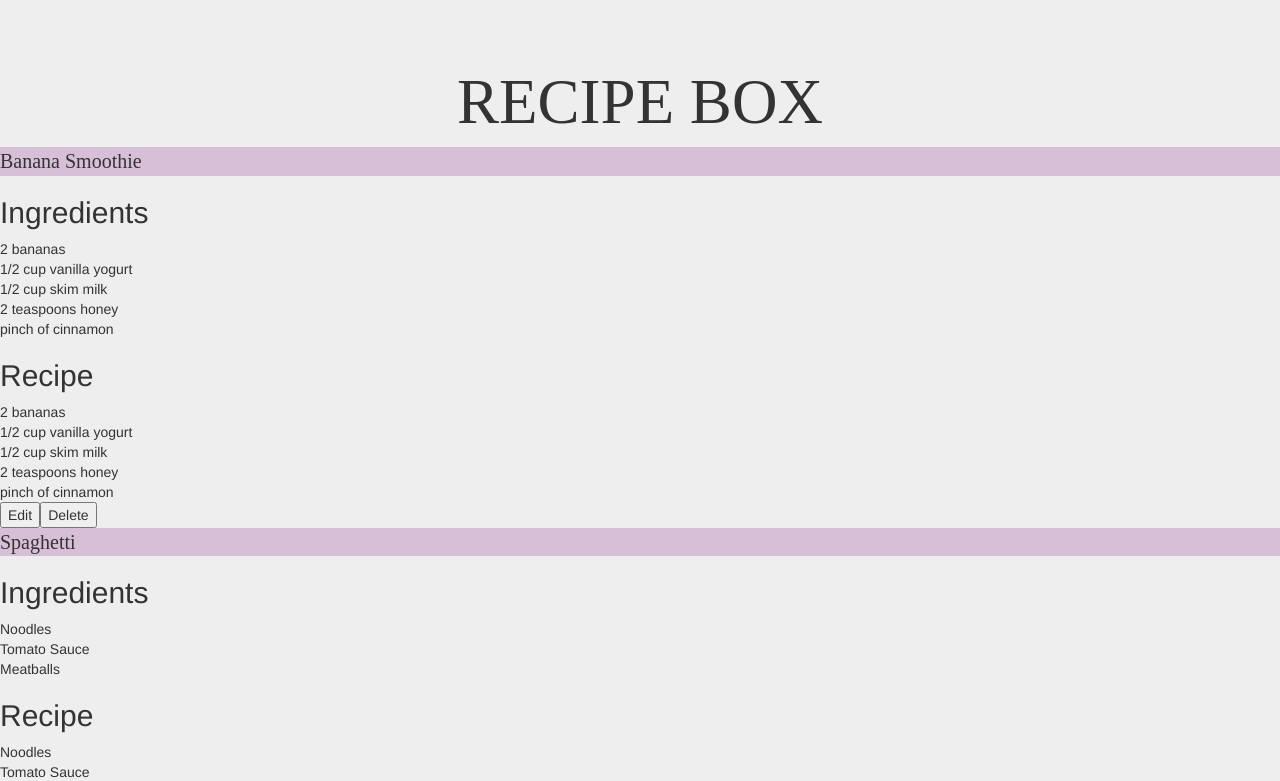
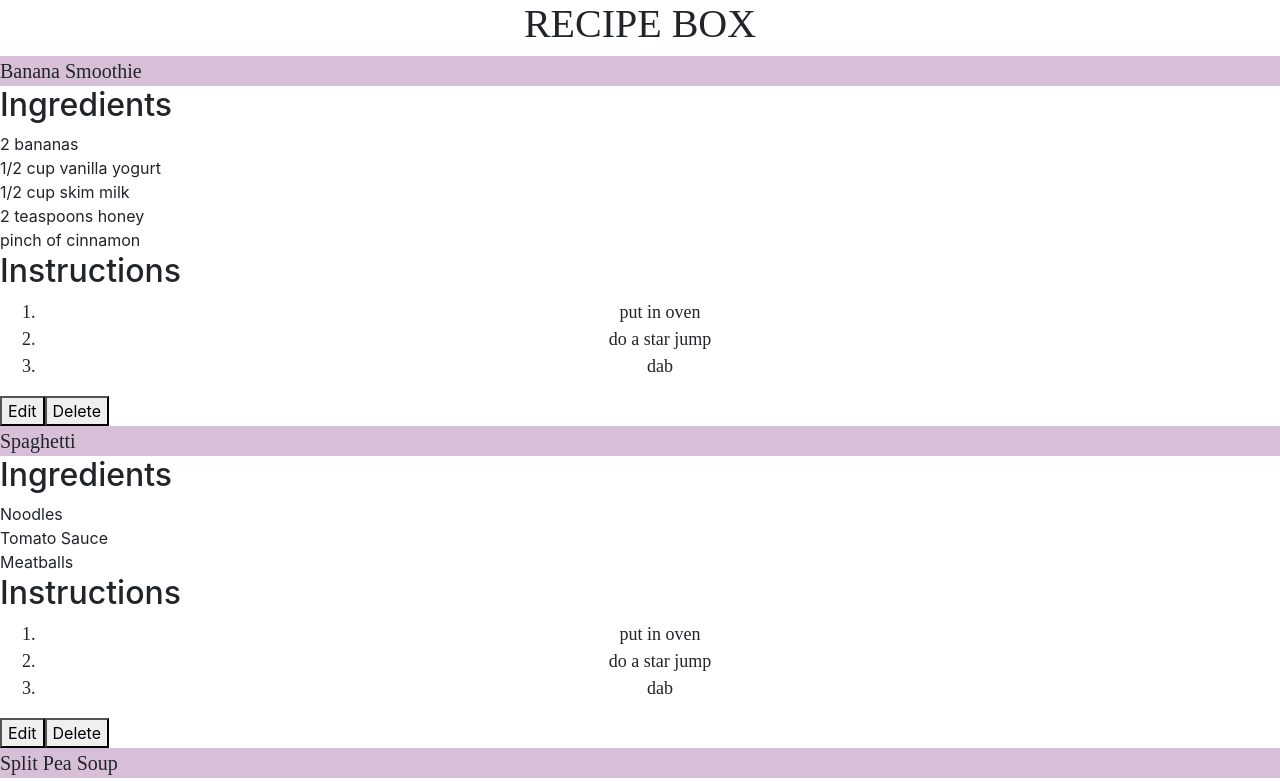
Before and after one commit to Sanins/recipe-box, a React (Create React App) app: page / in a window 1280 px wide. Shown: the top 781 px of the page. Built offline with nearby package versions, Linux system fonts and the light colour scheme; a web font is replaced by a local one.

Commit message:
add the latest version of bootstrap

```diff
--- a/package.json
+++ b/package.json
@@ -5,11 +5,10 @@
   "dependencies": {
     "@types/jest": "24.0.12",
     "@types/node": "12.0.0",
-    "@types/react-bootstrap": "^0.32.17",
     "@types/react-dom": "16.8.4",
     "node-sass": "^4.12.0",
     "react": "^16.8.6",
-    "react-bootstrap": "^0.32.4",
+    "react-bootstrap": "^1.0.0-beta.8",
     "react-dom": "^16.8.6",
     "react-scripts": "3.0.1",
     "typescript": "3.4.5"
--- a/public/index.html
+++ b/public/index.html
@@ -7,7 +7,7 @@
     <meta name="description" content="This is a Free Code Camp Project called Recipe Box">
     <meta name="keywords" content="HTML, CSS, JAVASCRIPT, REACTJS">
     <meta name="author" content="Your Name">
-    <link rel="stylesheet" href="https://maxcdn.bootstrapcdn.com/bootstrap/3.3.7/css/bootstrap.min.css" integrity="sha384-BVYiiSIFeK1dGmJRAkycuHAHRg32OmUcww7on3RYdg4Va+PmSTsz/K68vbdEjh4u" crossorigin="anonymous">
+    <link rel="stylesheet" href="https://stackpath.bootstrapcdn.com/bootstrap/4.3.1/css/bootstrap.min.css" integrity="sha384-ggOyR0iXCbMQv3Xipma34MD+dH/1fQ784/j6cY/iJTQUOhcWr7x9JvoRxT2MZw1T" crossorigin="anonymous">
     <link href="https://fonts.googleapis.com/css?family=Mina" rel="stylesheet">
   </head>
   <body>
--- a/src/Recipe.scss
+++ b/src/Recipe.scss
@@ -0,0 +1,3 @@
+.recipe__numeric-list {
+    list-style-type: decimal;
+}
--- a/src/Recipe.tsx
+++ b/src/Recipe.tsx
@@ -7,6 +7,7 @@ interface RecipeState {
 	recipes: [{
     name: string;
     ingredients: string[];
+    instructions: string[];
   }];
   showAdd: boolean;
   showEdit: boolean;
@@ -20,6 +21,7 @@ export class Recipe extends React.Component<any, RecipeState> {
 			recipes: [{
         name: '',
         ingredients: [''],
+        instructions: [''],
       }],
       showAdd: false,
       showEdit: false,
@@ -33,19 +35,22 @@ export class Recipe extends React.Component<any, RecipeState> {
     this.deleteRecipe = this.deleteRecipe.bind(this);
   }
 
-  componentDidMount() {//load the local storage data after the component renders
+  componentDidMount() {
     var recipes = (typeof localStorage["recipes"] !== "undefined") ? JSON.parse(localStorage.getItem('recipes') || '{}') : [
       {
         name: "Banana Smoothie",
-        ingredients: ["2 bananas", "1/2 cup vanilla yogurt", "1/2 cup skim milk", "2 teaspoons honey", "pinch of cinnamon"]
+        ingredients: ["2 bananas", "1/2 cup vanilla yogurt", "1/2 cup skim milk", "2 teaspoons honey", "pinch of cinnamon"],
+        instructions: ["put in oven", "do a star jump", "dab"]
       },
       {
         name: "Spaghetti",
-        ingredients: ["Noodles", "Tomato Sauce", "Meatballs"]
+        ingredients: ["Noodles", "Tomato Sauce", "Meatballs"],
+        instructions: ["put in oven", "do a star jump", "dab"]
       },
       {
         name: "Split Pea Soup",
-        ingredients: ["1 pound split peas", "1 onion", "6 carrots", "4 ounces of ham"]
+        ingredients: ["1 pound split peas", "1 onion", "6 carrots", "4 ounces of ham"],
+        instructions: ["put in oven", "do a star jump", "dab"]
       }
     ];
     this.setState({recipes: recipes});
@@ -59,7 +64,7 @@ export class Recipe extends React.Component<any, RecipeState> {
     this.setState({showEdit: !this.state.showEdit, currentlyEditing: index});
   }
 
-  addRecipe(recipe: {name: string; ingredients: string[]}) {
+  addRecipe(recipe: {name: string; ingredients: string[]; instructions:string[]}) {
     let recipes = this.state.recipes;
     recipes.push(recipe);
     localStorage.setItem('recipes', JSON.stringify(recipes));
@@ -67,15 +72,15 @@ export class Recipe extends React.Component<any, RecipeState> {
     this.showAddModal();
   }
 
-  editRecipe(newName: string, newIngredients: string[], currentlyEditing: number) {
+  editRecipe(newName: string, newIngredients: string[], newInstructions: string[], currentlyEditing: number) {
     let recipes = this.state.recipes;
-    recipes[currentlyEditing] = {name: newName, ingredients: newIngredients};
+    recipes[currentlyEditing] = {name: newName, ingredients: newIngredients, instructions: newInstructions};
     localStorage.setItem('recipes', JSON.stringify(recipes));
     this.setState({recipes: recipes});
     this.showEditModal(currentlyEditing);
   }
 
-  deleteRecipe(index:any) {//delete an existing recipe
+  deleteRecipe(index:any) {
     let recipes = this.state.recipes;
     recipes.splice(index, 1);
     localStorage.setItem('recipes', JSON.stringify(recipes));
@@ -86,7 +91,7 @@ export class Recipe extends React.Component<any, RecipeState> {
     const recipes = this.state.recipes;
     var currentlyEditing = this.state.currentlyEditing;
     return (
-      <div className="jumbotron">
+      <div className="">
         <h1>RECIPE BOX</h1>
           <div id="recipes">
             {this.state.recipes.map((recipe, index) => (
@@ -100,10 +105,14 @@ export class Recipe extends React.Component<any, RecipeState> {
                     {recipe.ingredients.map((ingredient, index) => (
                       <div key={index}>{ingredient}</div>
                     ))}
-                    <h2>Recipe</h2>
-                    {recipe.ingredients.map((ingredient, index) => (
-                      <div key={index}>{ingredient}</div>
-                    ))}
+                  </div>
+                  <div>
+                    <h2>Instructions</h2>
+                    <ul className="recipe">
+                      {recipe.instructions.map((instruction, index) => (
+                        <li className="recipe__numeric-list" key={index}>{instruction}</li>
+                      ))}
+                    </ul>
                   </div>
                   <div>
                     <button onClick={() => {this.showEditModal(index)}}>Edit</button>
--- a/src/components/AddRecipe.tsx
+++ b/src/components/AddRecipe.tsx
@@ -1,6 +1,6 @@
 //import the necessary files
 import React from 'react';
-import { Modal, ControlLabel, FormGroup, FormControl, Button } from 'react-bootstrap';
+import { Button, Modal, Form } from 'react-bootstrap';
 
 interface AddRecipeProps {
   onAdd: any;
@@ -11,13 +11,16 @@ interface AddRecipeProps {
 interface AddRecipeState {
   name: string;
   ingredients: string;
+  instructions: string;
+  // difficulty: string
 }
 
 export class AddRecipe extends React.Component<AddRecipeProps ,AddRecipeState> {
   constructor(props:any) {
     super(props);
-    this.state = {name: "", ingredients: ""};
+    this.state = {name: "", ingredients: "", instructions: ""};
 
+    this.handleRecipeInstructionsChange = this.handleRecipeInstructionsChange.bind(this);
     this.handleRecipeNameChange = this.handleRecipeNameChange.bind(this);
     this.handleRecipeIngredientsChange = this.handleRecipeIngredientsChange.bind(this);
     this.handleSubmit = this.handleSubmit.bind(this);
@@ -32,20 +35,25 @@ export class AddRecipe extends React.Component<AddRecipeProps ,AddRecipeState> {
     this.setState({ingredients: e.target.value});
   }
 
+  handleRecipeInstructionsChange(e: any) {
+    this.setState({instructions: e.target.value});
+  }
+
   handleSubmit(e: (any)) {
     e.preventDefault();
     const onAdd = this.props.onAdd;
     const regExp = /\s*,\s*/;
     var newName = this.state.name;
     var newIngredients = this.state.ingredients.split(regExp);
-    var newRecipe = {name: newName, ingredients: newIngredients};
+    var newItemInstructions = this.state.instructions.split(regExp);
+    var newRecipe = {name: newName, ingredients: newIngredients, instructions: newItemInstructions};
     onAdd(newRecipe);
-    this.setState({name: "", ingredients: ""});
+    this.setState({name: "", ingredients: "", instructions: ""});
   }
 
   handleCancel() {
     const onAddModal = this.props.onAddModal;
-    this.setState({name: "", ingredients: ""});
+    this.setState({name: "", ingredients: "", instructions: ""});
     onAddModal();
   }
 
@@ -57,22 +65,26 @@ export class AddRecipe extends React.Component<AddRecipeProps ,AddRecipeState> {
     const validRecipe = regex1.test(this.state.name) && regex2.test(this.state.ingredients) && regex3.test(this.state.ingredients);
 
     return(
-      <Modal show={onShow} onHide={this.handleCancel}>
+      <Modal centered size="lg" show={onShow} onHide={this.handleCancel}>
         <Modal.Header closeButton>
           <Modal.Title>New Recipe</Modal.Title>
         </Modal.Header>
         <Modal.Body>
-          <FormGroup controlId="formControlsName">
-            <ControlLabel>Recipe Name</ControlLabel>
-            <FormControl type="text" required onChange={this.handleRecipeNameChange} value={this.state.name} placeholder="Enter Name" />
-          </FormGroup>
-          <FormGroup controlId="formControlsIngredients">
-            <ControlLabel>Recipe Ingredients</ControlLabel>
-            <FormControl componentClass="textarea" type="text" required onChange={this.handleRecipeIngredientsChange} value={this.state.ingredients} placeholder="Enter Ingredients (separate by commas)" />
-          </FormGroup>
+          <Form.Group controlId="formControlsName">
+            <Form.Label>Recipe Name</Form.Label>
+            <Form.Control type="text" required onChange={this.handleRecipeNameChange} value={this.state.name} placeholder="Enter Name" />
+          </Form.Group>
+          <Form.Group controlId="formControlsIngredients">
+            <Form.Label>Recipe Ingredients</Form.Label>
+            <Form.Control as="textarea" type="text" required onChange={this.handleRecipeIngredientsChange} value={this.state.ingredients} placeholder="Enter Ingredients (separate by commas)" />
+          </Form.Group>
+          <Form.Group controlId="formControlsInscructions">
+            <Form.Label>Recipe instructions</Form.Label>
+            <Form.Control as="textarea" type="text" required onChange={this.handleRecipeInstructionsChange} value={this.state.instructions} placeholder="Enter instructions (separate by commas)" />
+          </Form.Group>
         </Modal.Body>
         <Modal.Footer>
-          <Button disabled={!validRecipe} bsStyle="success" onClick={this.handleSubmit}>Save Recipe</Button>
+          <Button disabled={!validRecipe} variant="success" onClick={this.handleSubmit}>Save Recipe</Button>
         </Modal.Footer>
       </Modal>
     );
--- a/src/components/EditRecipe.tsx
+++ b/src/components/EditRecipe.tsx
@@ -1,6 +1,6 @@
 //import the necessary files
 import React from 'react';
-import {Modal,ControlLabel,FormGroup,FormControl,Button} from 'react-bootstrap';
+import { Button, Modal, Form } from 'react-bootstrap';
 
 interface EditRecipeProps {
     onEdit: any;
@@ -10,21 +10,24 @@ interface EditRecipeProps {
     recipe: {
         name: string;
         ingredients: any;
+        instructions: any;
     }
   }
 
   interface EditRecipeState {
     name: string;
     ingredients: string;
+    instructions: string;
   }
 
 //create a class for displaying the modal for editing an existing recipe and export it
 export class EditRecipe extends React.Component<EditRecipeProps, EditRecipeState> {
   constructor(props:any) {//create a state to handle the recipe to be edited
     super(props);
-    this.state = {name: "", ingredients: ""};
+    this.state = {name: "", ingredients: "", instructions: ""};
     this.handleRecipeNameChange = this.handleRecipeNameChange.bind(this);
     this.handleRecipeIngredientsChange = this.handleRecipeIngredientsChange.bind(this);
+    this.handleRecipeInstructionsChange = this.handleRecipeInstructionsChange.bind(this);
     this.handleEdit = this.handleEdit.bind(this);
     this.handleCancel = this.handleCancel.bind(this);
   }
@@ -32,12 +35,14 @@ export class EditRecipe extends React.Component<EditRecipeProps, EditRecipeState
   static getDerivedStateFromProps(props:any, state:any) {//make the recipe prop a state
     const prevName = state.prevName;
     const prevIngredients = state.prevIngredients;
+    const prevInstructions = state.prevInstructions;
     const name = prevName !== props.recipe.name ? props.recipe.name : state.name;
     const ingredients = prevIngredients !== props.recipe.ingredients.join(",") ? props.recipe.ingredients.join(",") : state.ingredients;
-
+    const instructions = prevInstructions !== props.recipe.instructions.join(",") ? props.recipe.instructions.join(",") : state.instructions;
     return {
       prevName: props.recipe.name, name,
       prevIngredients: props.recipe.ingredients.join(","), ingredients,
+      prevInstructions: props.recipe.ingredients.join(","), instructions
     }
   }
 
@@ -49,6 +54,10 @@ export class EditRecipe extends React.Component<EditRecipeProps, EditRecipeState
     this.setState({ingredients: e.target.value});
   }
 
+  handleRecipeInstructionsChange(e:any) {//change the ingredients to reflect user input
+    this.setState({instructions: e.target.value});
+  }
+
   handleEdit(e:any) {//get the recipe data, manipulate it and call the function for editing an existing recipe
     e.preventDefault();
     const onEdit = this.props.onEdit;
@@ -56,12 +65,13 @@ export class EditRecipe extends React.Component<EditRecipeProps, EditRecipeState
     const regExp = /\s*,\s*/;
     var name = this.state.name;
     var ingredients = this.state.ingredients.split(regExp);
-    onEdit(name, ingredients, currentlyEditing);
+    var instructions = this.state.instructions.split(regExp);
+    onEdit(name, ingredients, instructions, currentlyEditing);
   }
 
   handleCancel() {
     const onEditModal = this.props.onEditModal;
-    this.setState({name: this.props.recipe.name, ingredients: this.props.recipe.ingredients.join(",")});
+    this.setState({name: this.props.recipe.name, ingredients: this.props.recipe.ingredients.join(","), instructions: this.props.recipe.instructions.join(",")});
     onEditModal();
   }
 
@@ -70,25 +80,29 @@ export class EditRecipe extends React.Component<EditRecipeProps, EditRecipeState
     var regex1 = /^\S/;
     var regex2 = /^[^,\s]/;
     var regex3 = /[^,\s]$/;
-    const validRecipe = regex1.test(this.state.name) && regex2.test(this.state.ingredients) && regex3.test(this.state.ingredients);
+    const validRecipe = regex1.test(this.state.name) && regex2.test(this.state.ingredients) && regex3.test(this.state.ingredients) && regex2.test(this.state.instructions) && regex3.test(this.state.instructions);;
 
     return(
-      <Modal show={onShow} onHide={this.handleCancel}>
+      <Modal centered size="lg" show={onShow} onHide={this.handleCancel}>
         <Modal.Header closeButton>
           <Modal.Title>Edit Recipe</Modal.Title>
         </Modal.Header>
         <Modal.Body>
-          <FormGroup controlId="formControlsName">
-            <ControlLabel>Recipe Name</ControlLabel>
-            <FormControl type="text" required onChange={this.handleRecipeNameChange} value={this.state.name} placeholder="Enter Name" />
-          </FormGroup>
-          <FormGroup controlId="formControlsIngredients">
-            <ControlLabel>Recipe Ingredients</ControlLabel>
-            <FormControl componentClass="textarea" type="text" required onChange={this.handleRecipeIngredientsChange} value={this.state.ingredients} placeholder="Enter Ingredients(separate by commas)" />
-          </FormGroup>
+          <Form.Group controlId="formControlsName">
+            <Form.Label>Recipe Name</Form.Label>
+            <Form.Control type="text" required onChange={this.handleRecipeNameChange} value={this.state.name} placeholder="Enter Name" />
+          </Form.Group>
+          <Form.Group controlId="formControlsIngredients">
+            <Form.Label>Recipe Ingredients</Form.Label>
+            <Form.Control as="textarea" type="text" required onChange={this.handleRecipeIngredientsChange} value={this.state.ingredients} placeholder="Enter Ingredients(separate by commas)" />
+          </Form.Group>
+          <Form.Group controlId="formControlsInstructions">
+            <Form.Label>Recipe Instructions</Form.Label>
+            <Form.Control as="textarea" type="text" required onChange={this.handleRecipeInstructionsChange} value={this.state.instructions} placeholder="Enter Instructions(separate by commas)" />
+          </Form.Group>
         </Modal.Body>
         <Modal.Footer>
-          <Button disabled={!validRecipe} bsStyle="success" onClick={this.handleEdit}>Save Recipe</Button>
+          <Button disabled={!validRecipe} variant="success" onClick={this.handleEdit}>Save Recipe</Button>
         </Modal.Footer>
       </Modal>
     );
```
Also changed, not shown: 1 other file (tests, documents, lock files or other folders).
